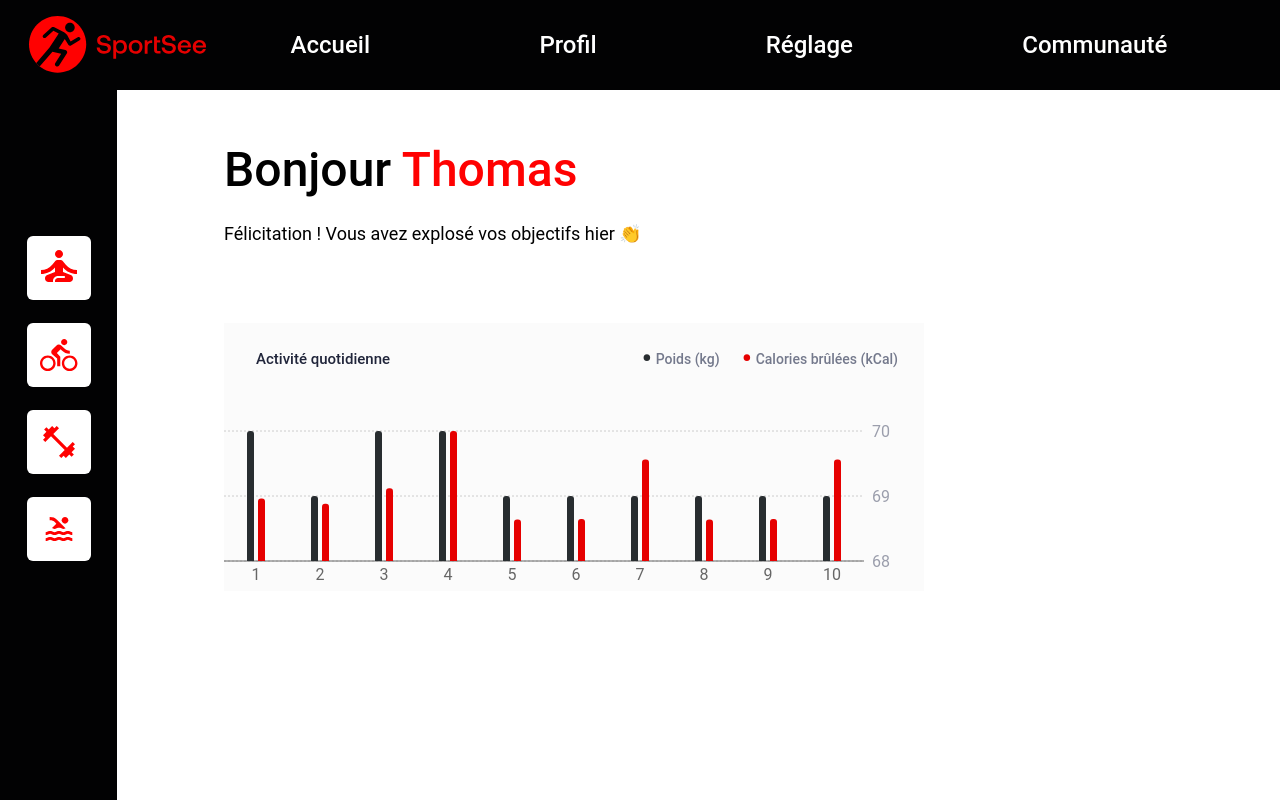
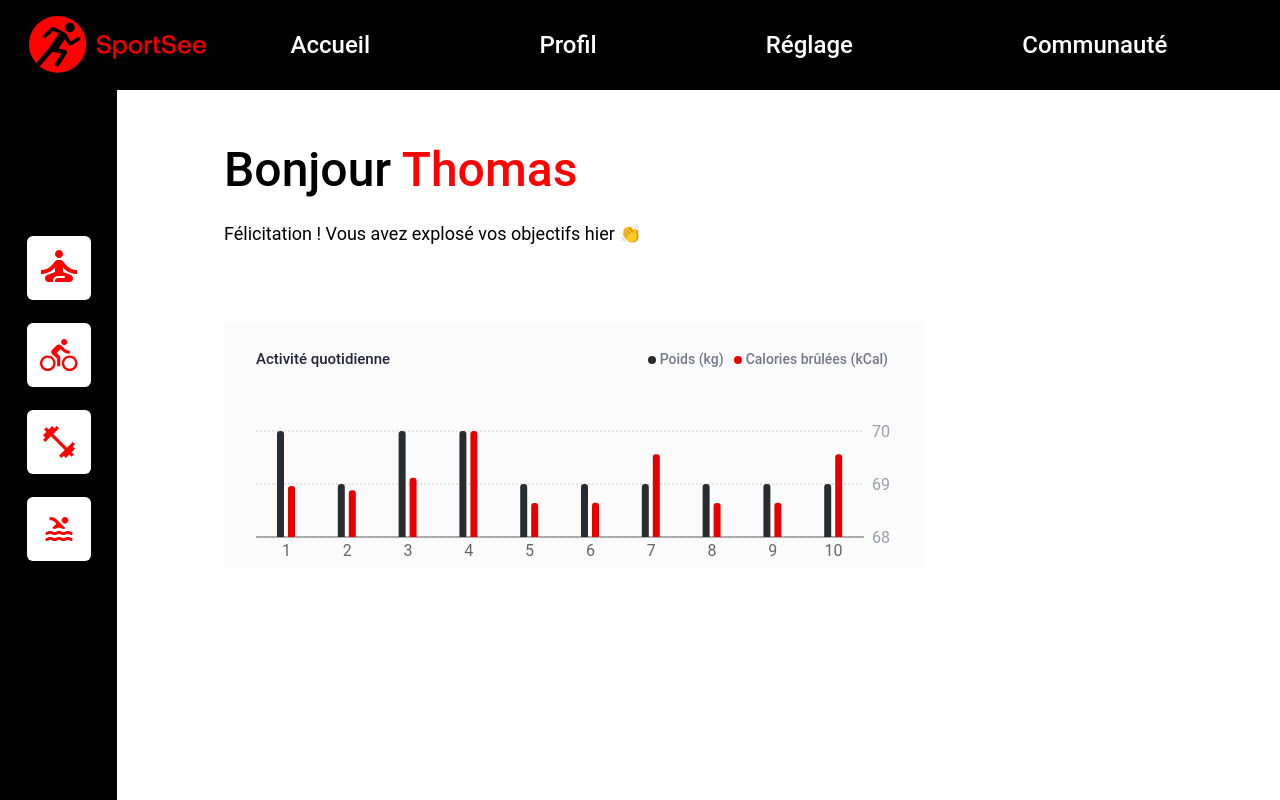
Before and after one commit to nrayan99/P12-Front-End-React, a React (Create React App) app: page / in a window 1280 px wide. Built offline with nearby package versions, Linux system fonts and the light colour scheme; the HTML template or start-up script is replaced by a standard one.

Commit message:
use legend instead of custom ul

```diff
--- a/src/components/Activity/Activity.module.scss
+++ b/src/components/Activity/Activity.module.scss
@@ -2,52 +2,28 @@
   width: 700px;
   height: auto;
   background-color: #fbfbfb;
-}
-.customizedLegend {
-  display: flex;
-  list-style: none; /* Remove default bullets */
-  gap: 50px;
-  li {
-    display: flex;
-    font-size: 14px;
-    font-weight: 500;
-    line-height: 24px;
-    color: #74798c;
-  }
-  li:first-child::before {
-    content: "\2022"; /* Add content: \2022 is the CSS Code/unicode for a bullet */
-    color: #282d30; /* Change the color */
-    font-weight: bold; /* If you want it to be bold */
-    display: inline-block; /* Needed to add space between the bullet and the text */
-    width: 0.5em; /* Also needed for space (tweak if needed) */
-    margin-left: -1em; /* Also needed for space (tweak if needed) */
-    font-size: 2em;
-  }
-  li:nth-child(2)::before {
-    content: "\2022"; /* Add content: \2022 is the CSS Code/unicode for a bullet */
-    color: #e60000; /* Change the color */
-    font-weight: bold; /* If you want it to be bold */
-    display: inline-block; /* Needed to add space between the bullet and the text */
-    width: 0.5em; /* Also needed for space (tweak if needed) */
-    margin-left: -1em; /* Also needed for space (tweak if needed) */
-    font-size: 2em;
-  }
-}
-
-.header {
-  display: flex;
-  width: 100%;
-  padding: 24px 26px 0px 32px;
-
-  justify-content: space-between;
-  align-items: center;
+  position: relative;
+  padding-top: 24px;
+  padding-left: 32px;
   > h2 {
     font-size: 15px;
     font-weight: 500;
     line-height: 24px;
     color: #20253a;
+    position: absolute;
   }
 }
+.customizedLegend {
+  font-size: 14px;
+  > svg {
+    margin-right: 12px;
+  }
+  font-weight: 500;
+  line-height: 24px;
+  color: #74798c;
+}
+
+
 
 .customTooltip {
   background-color: #e60000;
--- a/src/components/Activity/Activity.tsx
+++ b/src/components/Activity/Activity.tsx
@@ -9,6 +9,7 @@ import {
   CartesianGrid,
   Tooltip,
   ResponsiveContainer,
+  Legend,
 } from "recharts";
 
 const CustomTooltip = ({ active, payload, label }: any) => {
@@ -24,17 +25,19 @@ const CustomTooltip = ({ active, payload, label }: any) => {
   return null;
 };
 
+const formatterLegend = (value: string, entry: any, index: any) => {
+  return (
+    <span className={style.customizedLegend} style={{ color: "#74798C" }}>
+      {index === 0 ? "Poids (kg)" : "Calories brûlées (kCal)"}
+    </span>
+  );
+};
+
 function Activity({ activities }: { activities: any }) {
   console.log(activities);
   return (
     <div className={style.Activity}>
-      <div className={style.header}>
-        <h2>Activité quotidienne</h2>
-        <ul className={style.customizedLegend}>
-          <li>Poids (kg)</li>
-          <li>Calories brûlées (kCal)</li>
-        </ul>
-      </div>
+      <h2>Activité quotidienne</h2>
       <ResponsiveContainer width="100%" height={220}>
         <BarChart
           width={700}
@@ -48,6 +51,7 @@ function Activity({ activities }: { activities: any }) {
             left: 0,
             bottom: 0,
           }}
+          title="Activité quotidienne"
         >
           <CartesianGrid
             strokeDasharray="2 2"
@@ -80,6 +84,14 @@ function Activity({ activities }: { activities: any }) {
             content={<CustomTooltip />}
             wrapperStyle={{ outline: "none" }}
           />
+          <Legend
+            verticalAlign="top"
+            align="right"
+            wrapperStyle={{ top: 0, right: 26 }}
+            formatter={formatterLegend}
+            iconType="circle"
+            iconSize={8}
+          />
           <Bar
             yAxisId="right"
             dataKey="kilogram"
```
Also changed, not shown: src/index.css (line endings or trailing spaces).
